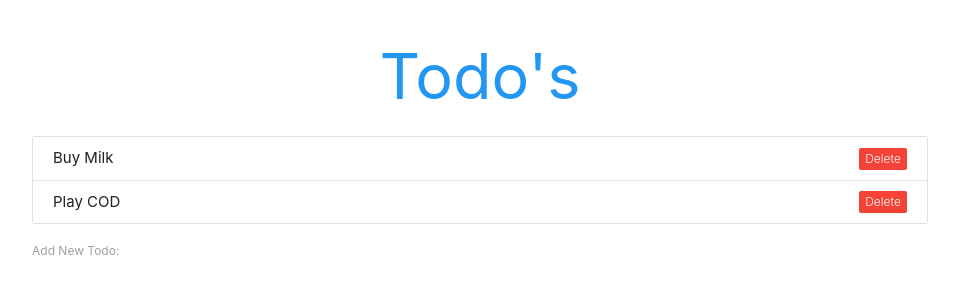
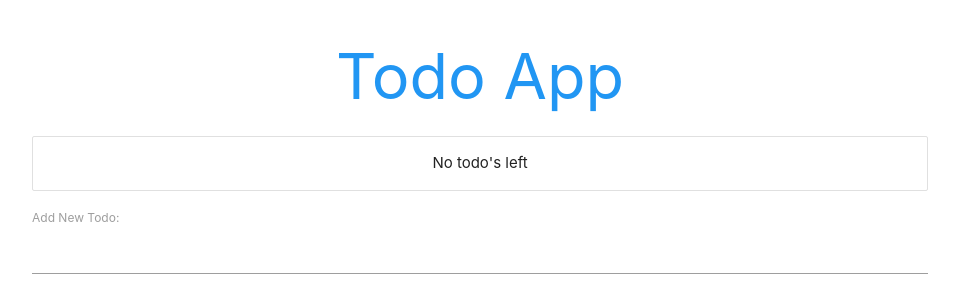
Before and after one commit to Sheyilaaw/react-todo-app, a React (Create React App) app: page / in a window 1280 px wide. Shown: the top 300 px of the page, without its empty margins (160-1119 px from the left). Built offline with nearby package versions, Linux system fonts and the light colour scheme.

Commit message:
Removed hardcoded todo data values

```diff
--- a/src/App.js
+++ b/src/App.js
@@ -5,10 +5,7 @@ import AddTodo from "./AddTodo";
 class App extends Component {
 
   state = {
-      todos:[
-          {id: 1, content: 'Buy Milk'},
-          {id: 2, content: 'Play COD'}
-      ]
+      todos:[]
   };
 
   deleteTodo = (id) => {
@@ -31,7 +28,7 @@ class App extends Component {
   render() {
       return (
         <div className="todo-app container">
-            <h1 className="center blue-text">Todo's</h1>
+            <h1 className="center blue-text">Todo App</h1>
             <Todos todos={this.state.todos} deleteTodo={this.deleteTodo} />
             <AddTodo addTodo={this.addTodo} />
         </div>
```
